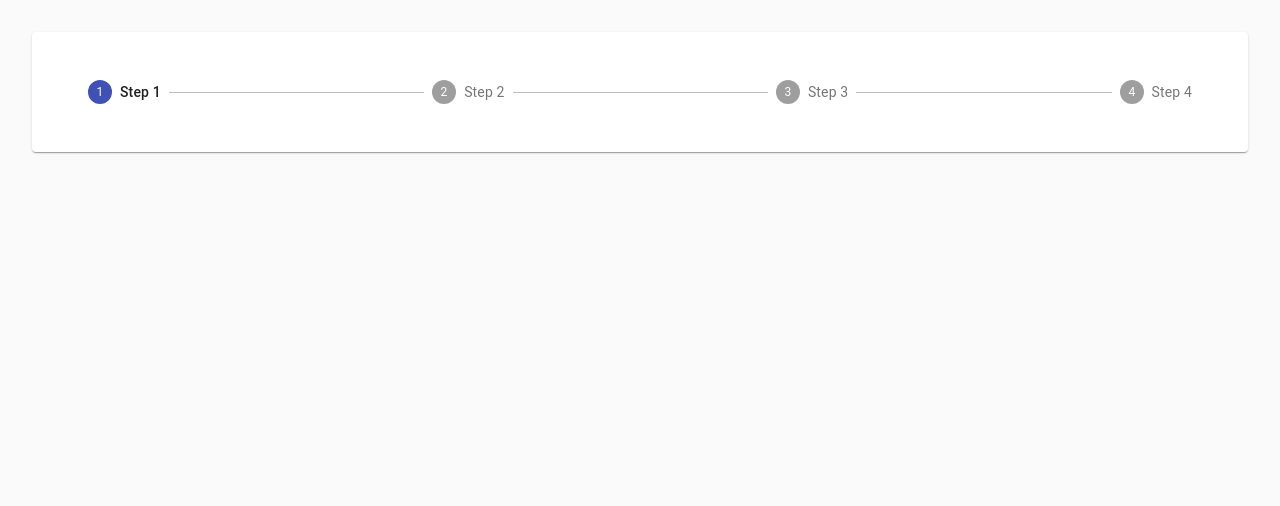
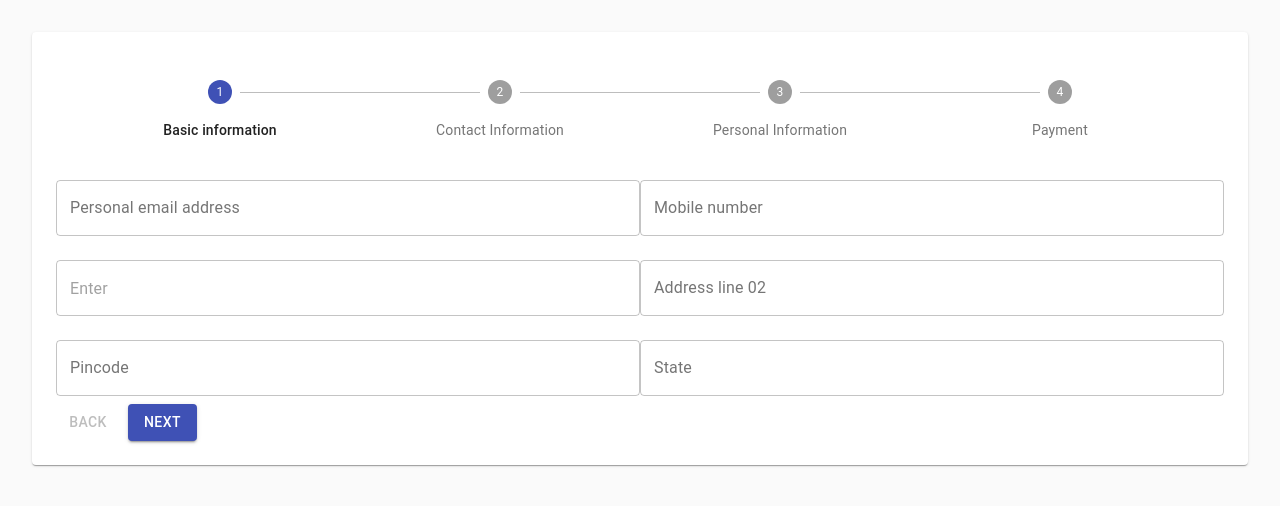
Before and after one commit to Ankit-jailwal/Plum_multi_step_form, a React (Create React App) app: page / in a window 1280 px wide. Shown: the top 506 px of the page. Built offline with nearby package versions, Linux system fonts and the light colour scheme.

Commit message:
Created basic form for step 1

```diff
--- a/package.json
+++ b/package.json
@@ -13,6 +13,7 @@
     "react": "^18.2.0",
     "react-dom": "^18.2.0",
     "react-scripts": "5.0.1",
+    "react-slider": "^2.0.4",
     "web-vitals": "^2.1.4"
   },
   "scripts": {
--- /dev/null
+++ b/src/LinearStepper.css
@@ -0,0 +1,4 @@
+.flexbox-container {
+    display: flex;
+    flex-direction: row;
+}
--- a/src/LinearStepper.js
+++ b/src/LinearStepper.js
@@ -1,25 +1,253 @@
-import { Step, StepLabel, Stepper } from '@material-ui/core'
-import React from 'react'
+import React, { useState } from "react";
+import {
+  Typography,
+  TextField,
+  Button,
+  Stepper,
+  Step,
+  StepLabel,
+} from "@material-ui/core";
+import "./LinearStepper.css";
+import { makeStyles } from "@material-ui/core/styles";
 
-const LinearStepper = () => {
+const useStyles = makeStyles((theme) => ({
+  button: {
+    marginRight: theme.spacing(1),
+  },
+}));
+
+function getSteps() {
+  return [
+    "Basic information",
+    "Contact Information",
+    "Personal Information",
+    "Payment",
+  ];
+}
+
+function getStepContent(step) {
+  switch (step) {
+    case 0:
+      return (
+        <>
+          <div className="flexbox-container">
+            <TextField
+              id="email"
+              label="Personal email address"
+              variant="outlined"
+              placeholder="Enter"
+              fullWidth
+              margin="normal"
+              name="emailAddress"
+            />
+            <TextField
+              id="mobile"
+              label="Mobile number"
+              variant="outlined"
+              placeholder="Enter"
+              fullWidth
+              margin="normal"
+              name="mobile"
+            />
+          </div>
+          <div className="flexbox-container">
+          <TextField
+            id="address01"
+            variant="outlined"
+            placeholder="Enter"
+            fullWidth
+            margin="normal"
+            name="address01"
+          />
+          <TextField
+            id="address02"
+            label="Address line 02"
+            variant="outlined"
+            placeholder="Enter"
+            fullWidth
+            margin="normal"
+            name="address02"
+          />
+          </div>
+          <div className="flexbox-container">
+          <TextField
+            id="pincode"
+            label="Pincode"
+            variant="outlined"
+            placeholder="Enter"
+            fullWidth
+            margin="normal"
+            name="pincode"
+          />
+          <TextField
+            id="state"
+            label="State"
+            variant="outlined"
+            placeholder="Enter"
+            fullWidth
+            margin="normal"
+            name="state "
+          />
+          </div>
+        </>
+      );
+
+    case 1:
+      return (
+        <>
+          <TextField
+            id="email"
+            label="E-mail"
+            variant="outlined"
+            placeholder="Enter Your E-mail Address"
+            fullWidth
+            margin="normal"
+            name="emailAddress"
+          />
+          <TextField
+            id="phone-number"
+            label="Phone Number"
+            variant="outlined"
+            placeholder="Enter Your Phone Number"
+            fullWidth
+            margin="normal"
+            name="phoneNumber"
+          />
+          <TextField
+            id="alternate-phone"
+            label="Alternate Phone"
+            variant="outlined"
+            placeholder="Enter Your Alternate Phone"
+            fullWidth
+            margin="normal"
+            name="alternatePhone"
+          />
+        </>
+      );
+    case 2:
+      return (
+        <>
+          <TextField
+            id="address1"
+            label="Address 1"
+            variant="outlined"
+            placeholder="Enter Your Address 1"
+            fullWidth
+            margin="normal"
+            name="address1"
+          />
+          <TextField
+            id="address2"
+            label="Address 2"
+            variant="outlined"
+            placeholder="Enter Your Address 2"
+            fullWidth
+            margin="normal"
+            name="address2"
+          />
+          <TextField
+            id="country"
+            label="Country"
+            variant="outlined"
+            placeholder="Enter Your Country Name"
+            fullWidth
+            margin="normal"
+            name="country"
+          />
+        </>
+      );
+    case 3:
+      return (
+        <>
+          <TextField
+            id="cardNumber"
+            label="Card Number"
+            variant="outlined"
+            placeholder="Enter Your Card Number"
+            fullWidth
+            margin="normal"
+            name="cardNumber"
+          />
+          <TextField
+            id="cardMonth"
+            label="Card Month"
+            variant="outlined"
+            placeholder="Enter Your Card Month"
+            fullWidth
+            margin="normal"
+            name="cardMonth"
+          />
+          <TextField
+            id="cardYear"
+            label="Card Year"
+            variant="outlined"
+            placeholder="Enter Your Card Year"
+            fullWidth
+            margin="normal"
+            name="cardYear"
+          />
+        </>
+      );
+    default:
+      return "unknown step";
+  }
+}
+
+const LinaerStepper = () => {
+  const classes = useStyles();
+  const [activeStep, setActiveStep] = useState(0);
+  const [skippedSteps, setSkippedSteps] = useState([]);
+  const steps = getSteps();
+
+  const handleNext = () => {
+    setActiveStep(activeStep + 1);
+    setSkippedSteps(skippedSteps.filter((skipItem) => skipItem !== activeStep));
+  };
+
+  const handleBack = () => {
+    setActiveStep(activeStep - 1);
+  };
+
   return (
     <div>
-        <Stepper activeStep={0}>
-            <Step>
-                <StepLabel>Step 1</StepLabel>
+      <Stepper alternativeLabel activeStep={activeStep}>
+        {steps.map((step, index) => {
+          const labelProps = {};
+          const stepProps = {};
+          return (
+            <Step {...stepProps} key={index}>
+              <StepLabel {...labelProps}>{step}</StepLabel>
             </Step>
-            <Step>
-                <StepLabel>Step 2</StepLabel>
-            </Step>
-            <Step>
-                <StepLabel>Step 3</StepLabel>
-            </Step>
-            <Step>
-                <StepLabel>Step 4</StepLabel>
-            </Step>
-        </Stepper>
+          );
+        })}
+      </Stepper>
+
+      {activeStep === steps.length ? (
+        <Typography variant="h3" align="center">
+          Thank You
+        </Typography>
+      ) : (
+        <>
+          <form>{getStepContent(activeStep)}</form>
+          <Button
+            className={classes.button}
+            disabled={activeStep === 0}
+            onClick={handleBack}
+          >
+            back
+          </Button>
+          <Button
+            className={classes.button}
+            variant="contained"
+            color="primary"
+            onClick={handleNext}
+          >
+            {activeStep === steps.length - 1 ? "Submit" : "Next"}
+          </Button>
+        </>
+      )}
     </div>
-  )
-}
+  );
+};
 
-export default LinearStepper
+export default LinaerStepper;
```
Also changed, not shown: src/AmountSlider.js (added), 1 other file (tests, documents, lock files or other folders).
